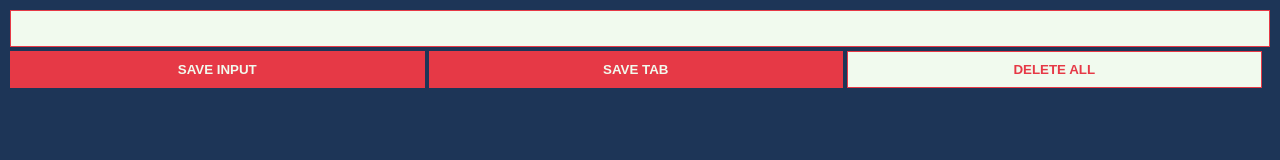
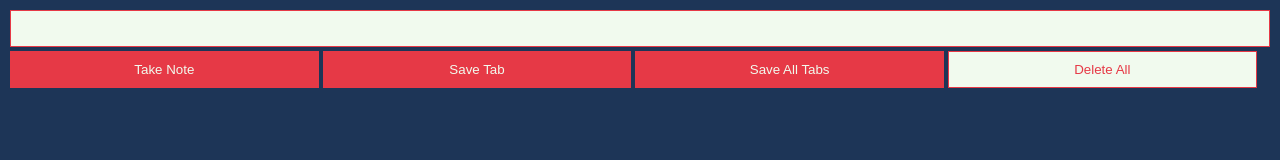
Before and after one commit to dsagdic/notes-and-bookmarks-app, a browser extension: page index.html in a window 1280 px wide. Drawn offline with Linux system fonts and the light colour scheme.

Commit message:
added save all tabs feature

```diff
--- a/index.css
+++ b/index.css
@@ -20,8 +20,9 @@ button {
   color: #f1faee;
   padding: 10px 20px;
   border: 1px solid #e63946;
-  font-weight: bold;
-  width: 32.9%;
+  font-weight: 400;
+  vertical-align: top;
+  width: 24.5%;
 }
 
 #delete-btn {
--- a/index.html
+++ b/index.html
@@ -11,9 +11,10 @@
   </head>
   <body>
     <input type="text" id="input-el" />
-    <button id="input-btn">SAVE INPUT</button>
-    <button id="tab-btn">SAVE TAB</button>
-    <button id="delete-btn">DELETE ALL</button>
+    <button id="input-btn">Take Note</button>
+    <button id="tab-btn">Save Tab</button>
+    <button id="all-tabs-btn">Save All Tabs</button>
+    <button id="delete-btn">Delete All</button>
     <ul id="ul-el"></ul>
     <script src="index.js"></script>
   </body>
--- a/index.js
+++ b/index.js
@@ -5,6 +5,7 @@ const ulEl = document.getElementById('ul-el');
 const deleteBtn = document.getElementById('delete-btn');
 const notesFromLocalStorage = JSON.parse(localStorage.getItem('myNotes'));
 const tabBtn = document.getElementById('tab-btn');
+const allTabsBtn = document.getElementById('all-tabs-btn');
 
 function render(notes) {
   let listItems = '';
@@ -45,8 +46,19 @@ tabBtn.addEventListener('click', () => {
   // eslint-disable-next-line
   chrome.tabs.query({ active: true, currentWindow: true }, (tabs) => {
     myNotes.push(['icon', tabs[0].favIconUrl]);
+    myNotes.push(['link', tabs[0].url, tabs[0].title]);
     localStorage.setItem('myNotes', JSON.stringify(myNotes));
-    myNotes.push(['link', tabs[0].url, tabs[0].title]);
+    render(myNotes);
+  });
+});
+
+allTabsBtn.addEventListener('click', () => {
+  // eslint-disable-next-line
+  chrome.tabs.query({ windowType: 'normal' }, (tabs) => {
+    for (let i = 0; i < tabs.length; i += 1) {
+      myNotes.push(['icon', tabs[i].favIconUrl]);
+      myNotes.push(['link', tabs[i].url, tabs[i].title]);
+    }
     localStorage.setItem('myNotes', JSON.stringify(myNotes));
     render(myNotes);
   });
```
